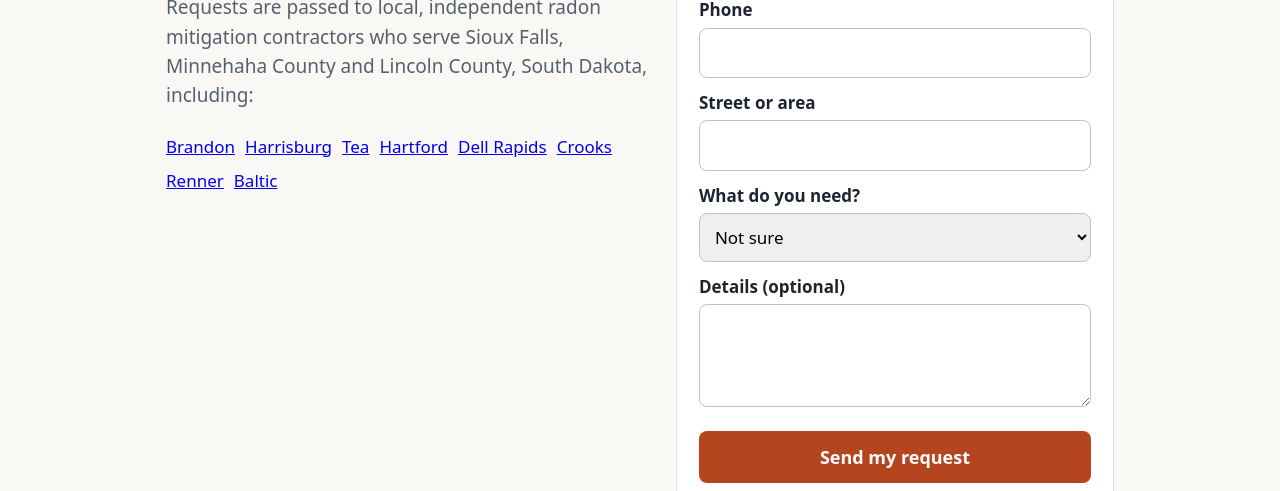
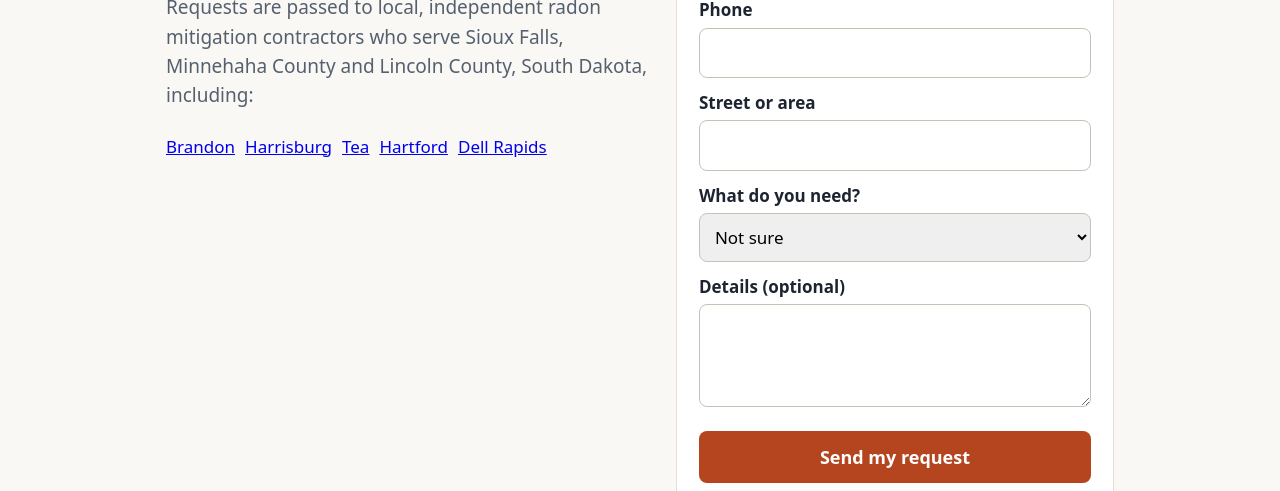
Before and after one commit to seasummit/siouxfallsradonremoval, a plain HTML site: page areas/index.html in a window 1280 px wide. Shown: the part 309-800 px from the top of the page. Drawn offline with Linux system fonts and the light colour scheme.

Commit message:
Add files via upload

```diff
--- a/areas/index.html
+++ b/areas/index.html
@@ -4,7 +4,7 @@
 <meta charset="utf-8">
 <meta name="viewport" content="width=device-width, initial-scale=1">
 <title>Areas Served | Sioux Falls Radon Removal</title>
-<meta name="description" content="Radon Mitigation quote requests across the Sioux Falls area: Brandon, Harrisburg, Tea, Hartford, Dell Rapids, Crooks, Renner, Baltic.">
+<meta name="description" content="Radon Mitigation quote requests across the Sioux Falls area: Brandon, Harrisburg, Tea, Hartford, Dell Rapids.">
 <link rel="canonical" href="https://siouxfallsradonremoval.com/areas/">
 <script type="application/ld+json">{"@context": "https://schema.org", "@type": "BreadcrumbList", "itemListElement": [{"@type": "ListItem", "position": 1, "name": "Sioux Falls Radon Removal", "item": "https://siouxfallsradonremoval.com/"}, {"@type": "ListItem", "position": 2, "name": "Areas we take radon mitigation requests for", "item": "https://siouxfallsradonremoval.com/areas/"}]}</script>
 <style>
@@ -28,7 +28,7 @@ nav.links{display:flex;gap:14px;flex-wrap:wrap;font-size:15px}nav.links a{color:
 <header><div class="wrap"><b><a href="/" style="text-decoration:none">Sioux Falls Radon Removal</a></b><nav class="links"><a href="/radon-mitigation-system/">Radon mitigation systems</a><a href="/radon-testing/">Radon testing</a><a href="/radon-home-sale/">Radon during a home sale</a><a href="/radon-system-repair/">Radon system repair</a><a href="/areas/">Areas</a></nav></div></header>
 <main class="wrap">
 <div class="hero grid">
-<article><h1>Areas we take radon mitigation requests for</h1><p>Requests are passed to local, independent radon mitigation contractors who serve Sioux Falls, Minnehaha County and Lincoln County, South Dakota, including:</p><div class="more"><a href="/areas/brandon/">Brandon</a><a href="/areas/harrisburg/">Harrisburg</a><a href="/areas/tea/">Tea</a><a href="/areas/hartford/">Hartford</a><a href="/areas/dell-rapids/">Dell Rapids</a><a href="/areas/crooks/">Crooks</a><a href="/areas/renner/">Renner</a><a href="/areas/baltic/">Baltic</a></div></article>
+<article><h1>Areas we take radon mitigation requests for</h1><p>Requests are passed to local, independent radon mitigation contractors who serve Sioux Falls, Minnehaha County and Lincoln County, South Dakota, including:</p><div class="more"><a href="/areas/brandon/">Brandon</a><a href="/areas/harrisburg/">Harrisburg</a><a href="/areas/tea/">Tea</a><a href="/areas/hartford/">Hartford</a><a href="/areas/dell-rapids/">Dell Rapids</a></div></article>
 <div class="card" id="quote"><h2>Request a free quote</h2>
 <form action="https://api.web3forms.com/submit" method="POST">
 <input type="hidden" name="access_key" value="8d6f1415-f2ac-43ef-9969-a58f84e62097">
```
